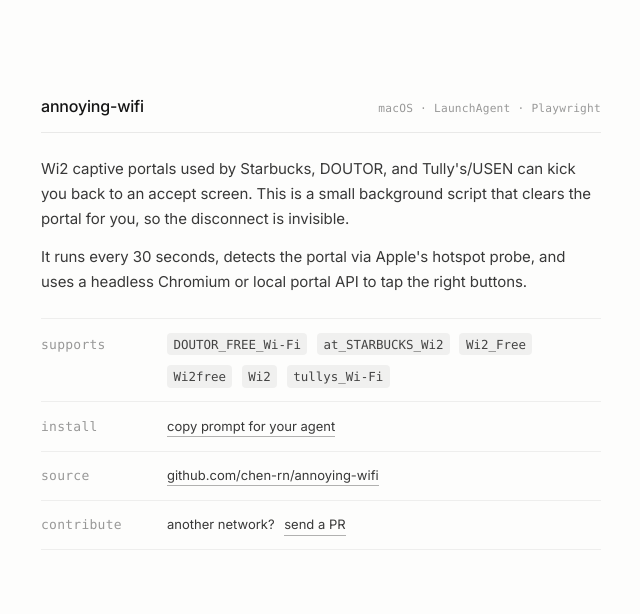
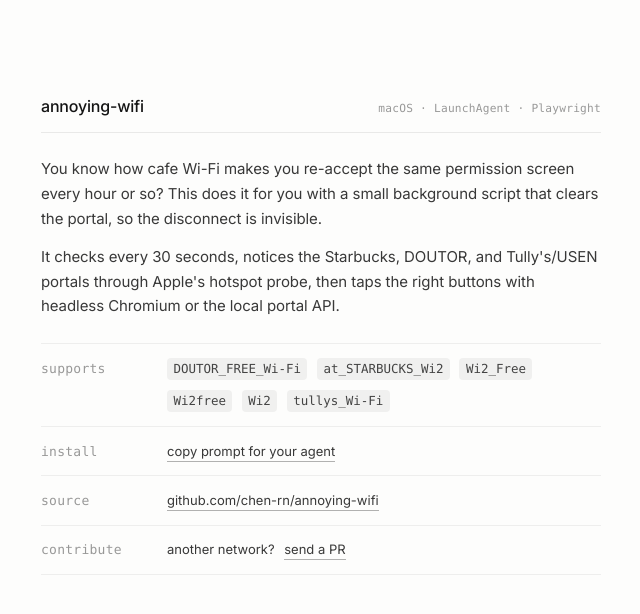
Before and after one commit to chen-rn/annoying-wifi, a Next.js app in the folder web/: page / in a window 1280 px wide. Shown: the top 614 px of the page, without its empty margins (319-959 px from the left). Built offline with nearby package versions, Linux system fonts and the light colour scheme.

Commit message:
Update landing page copy

```diff
--- a/web/app/CopyAgentPrompt.tsx
+++ b/web/app/CopyAgentPrompt.tsx
@@ -12,7 +12,7 @@
    And tail the status:
      cat "$HOME/Library/Logs/annoying-wifi.status"
 
-It runs every 30 seconds, detects Wi2 captive portals used by DOUTOR, Starbucks, and Tully's/USEN, and auto-accepts them with headless Chromium or the local portal API. Supported SSIDs: DOUTOR_FREE_Wi-Fi, at_STARBUCKS_Wi2, Wi2_Free, Wi2free, Wi2, and tullys_Wi-Fi.`;
+Cafe Wi-Fi sometimes makes you re-accept the same permission screen every hour or so. This runs every 30 seconds, detects the DOUTOR, Starbucks, and Tully's/USEN portals, and auto-accepts them with headless Chromium or the local portal API. Supported SSIDs: DOUTOR_FREE_Wi-Fi, at_STARBUCKS_Wi2, Wi2_Free, Wi2free, Wi2, and tullys_Wi-Fi.`;
 
 type Props = {
   children: React.ReactNode;
--- a/web/app/layout.tsx
+++ b/web/app/layout.tsx
@@ -4,7 +4,7 @@
 export const metadata: Metadata = {
   title: "Annoying WiFi",
   description:
-    "macOS background script that auto-clicks Wi2 captive portals so your laptop just connects.",
+    "macOS background script that re-accepts cafe Wi-Fi captive portals so your laptop just stays connected.",
 };
 
 export default function RootLayout({
--- a/web/app/page.tsx
+++ b/web/app/page.tsx
@@ -13,15 +13,15 @@
 
         <section className="paper-body">
           <p>
-            Wi2 captive portals used by Starbucks, DOUTOR, and Tully&apos;s/USEN
-            can kick you back to an accept screen. This is a small background
-            script that clears the portal for you, so the disconnect is
+            You know how cafe Wi-Fi makes you re-accept the same permission
+            screen every hour or so? This does it for you with a small
+            background script that clears the portal, so the disconnect is
             invisible.
           </p>
           <p>
-            It runs every 30 seconds, detects the portal via Apple&apos;s
-            hotspot probe, and uses a headless Chromium or local portal API to
-            tap the right buttons.
+            It checks every 30 seconds, notices the Starbucks, DOUTOR, and
+            Tully&apos;s/USEN portals through Apple&apos;s hotspot probe, then taps
+            the right buttons with headless Chromium or the local portal API.
           </p>
         </section>
 
```
